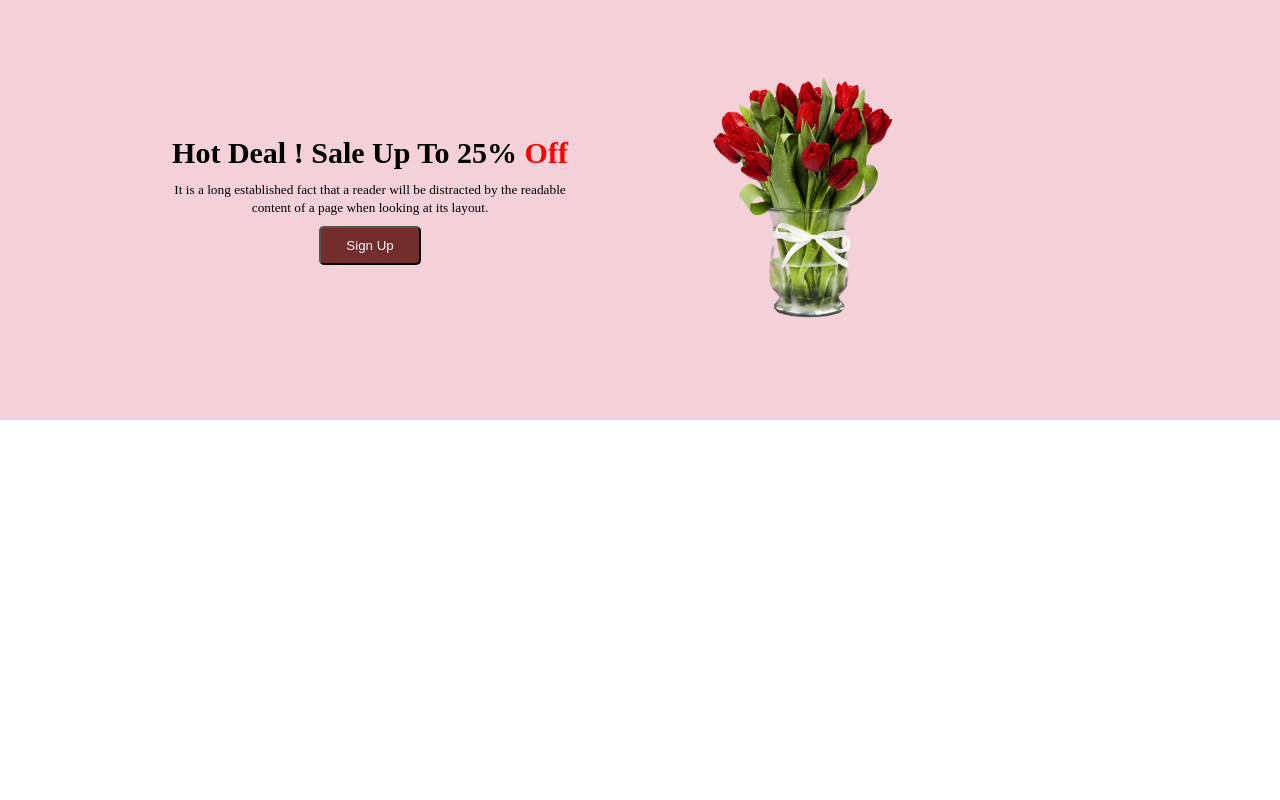
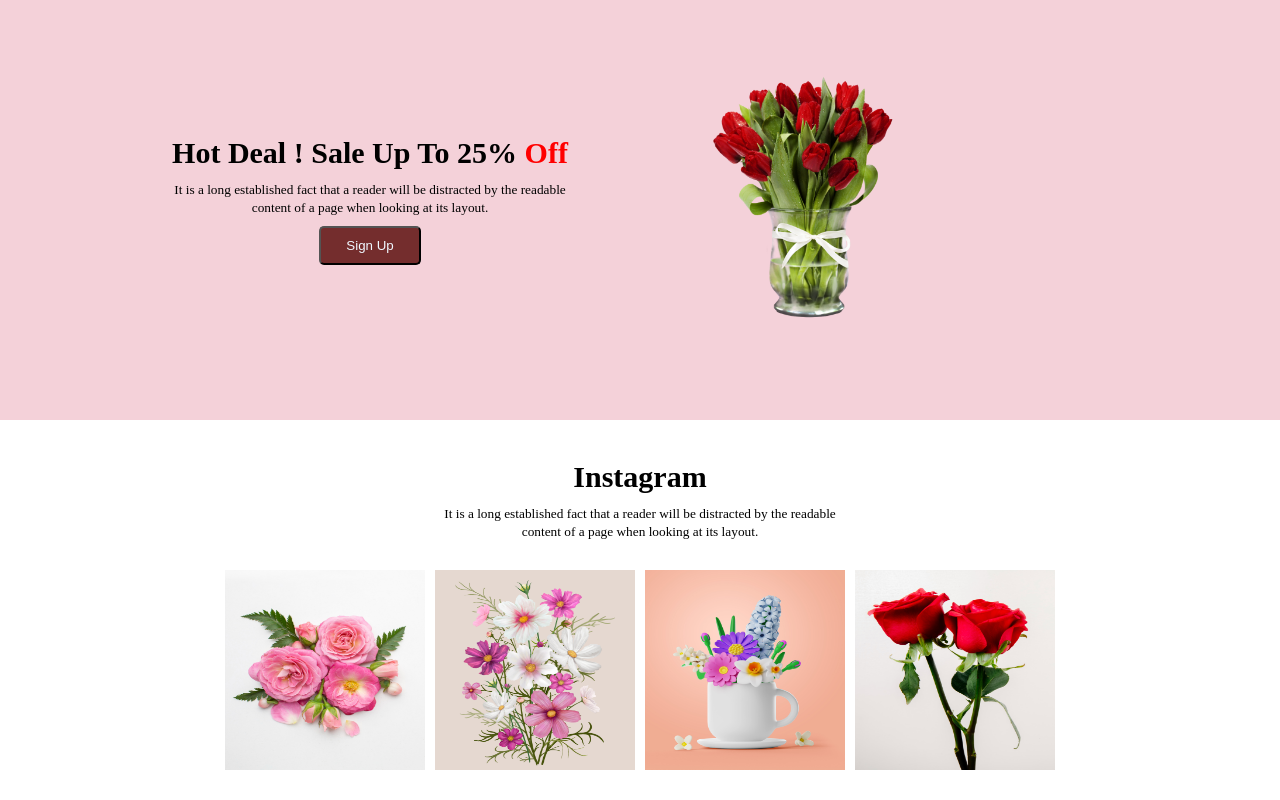
Before and after one commit to shuvo3837/my-first-assingment, a plain HTML site: page index.html in a window 1280 px wide. Shown: the part 1092-1892 px from the top of the page. Before the commit the page ends 1512 px from the top, so only its background shows below. Drawn offline with Linux system fonts and the light colour scheme.

Commit message:
instagram section added

```diff
--- a/index.html
+++ b/index.html
@@ -89,6 +89,35 @@
                 </div>
             </div>
         </section>
+
+        <!-- instragram section -->
+
+        <section>
+            <h1 class="ista-titele">Instagram</h1>
+            <p class="pera">
+                <small>It is a long established fact that a reader will be distracted by the readable <br> content of a page when looking at its layout.</small>
+            </p>
+
+            <div class="insta-gallery">
+
+                <div class="insta-box">
+                    <img src="./Flower Asset/Flower 01.png" alt="" class="insta-img">
+                </div>
+
+                <div class="insta-box">
+                    <img src="./Flower Asset/Rectangle 4.png" alt="" class="insta-img">
+                </div>
+
+                <div class="insta-box">
+                    <img src="./Flower Asset/Rectangle 5.png" alt="" class="insta-img">
+                </div>
+
+                <div class="insta-box">
+                    <img src="./Flower Asset/Rectangle 6.png" alt="" class="insta-img">
+                </div>
+
+            </div>
+        </section>
     </main>
 </body>
 
--- a/style.css
+++ b/style.css
@@ -92,7 +92,7 @@
 
 
 .offer-container{
-    display: contents; background-color: rgb(244, 209, 217);
+    background-color: rgb(244, 209, 217);
     display: flex;
     justify-content: center;
     gap: 100px;
@@ -120,3 +120,28 @@
 span{
     color: red;
 }
+
+/* instagram style */
+.ista-titele{
+    text-align: center;
+    font-size: 30px;
+    font-weight: 800;
+    margin: 10px;
+    margin-top: 40px;
+}
+.insta-gallery{
+    display: flex;
+    justify-content: center;
+    align-items: center;
+    gap: 10px;
+    margin: 30px;
+
+}
+.insta-box{
+    height: 200px;
+    width: 200px;
+}
+.insta-img{
+    width: 200px;
+    height: 200px;
+}
```
